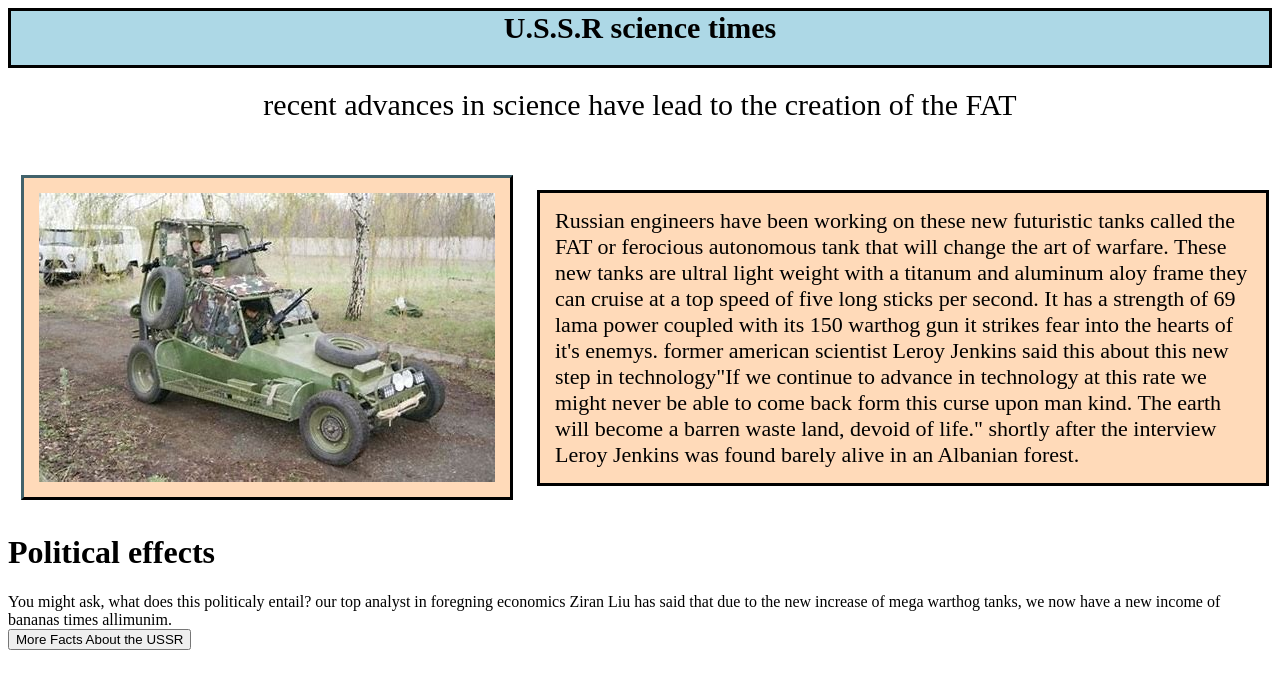
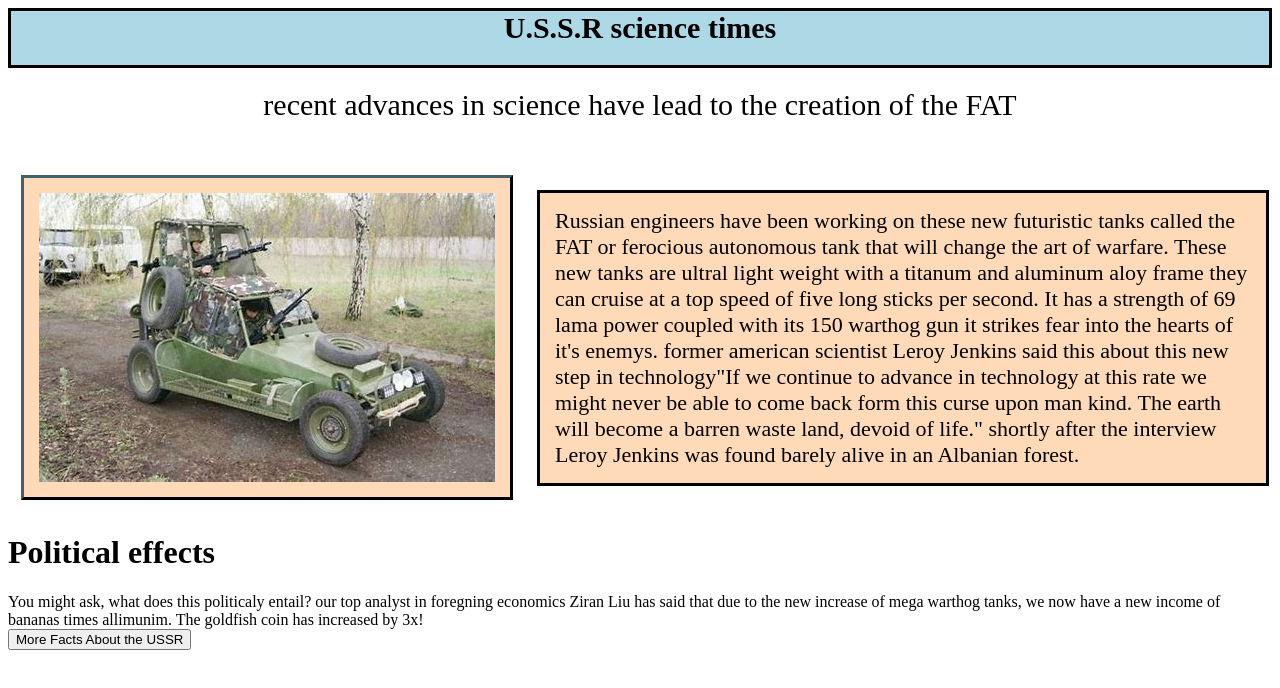
Before and after one commit to theryanleung/U.S.S.R, a plain HTML site: page news.html in a window 1280 px wide. Drawn offline with Linux system fonts and the light colour scheme.

Commit message:
Update news.html

```diff
--- a/news.html
+++ b/news.html
@@ -25,7 +25,7 @@
     </table>
     <div class="newspoliticalfuture">
         <h1>Political effects</h1>
-        You might ask, what does this politicaly entail? our top analyst in foregning economics Ziran Liu has said that due to the new increase of mega warthog tanks, we now have a new income of bananas times allimunim.
+        You might ask, what does this politicaly entail? our top analyst in foregning economics Ziran Liu has said that due to the new increase of mega warthog tanks, we now have a new income of bananas times allimunim. The goldfish coin has increased by 3x!
     </div>
 
 
```
